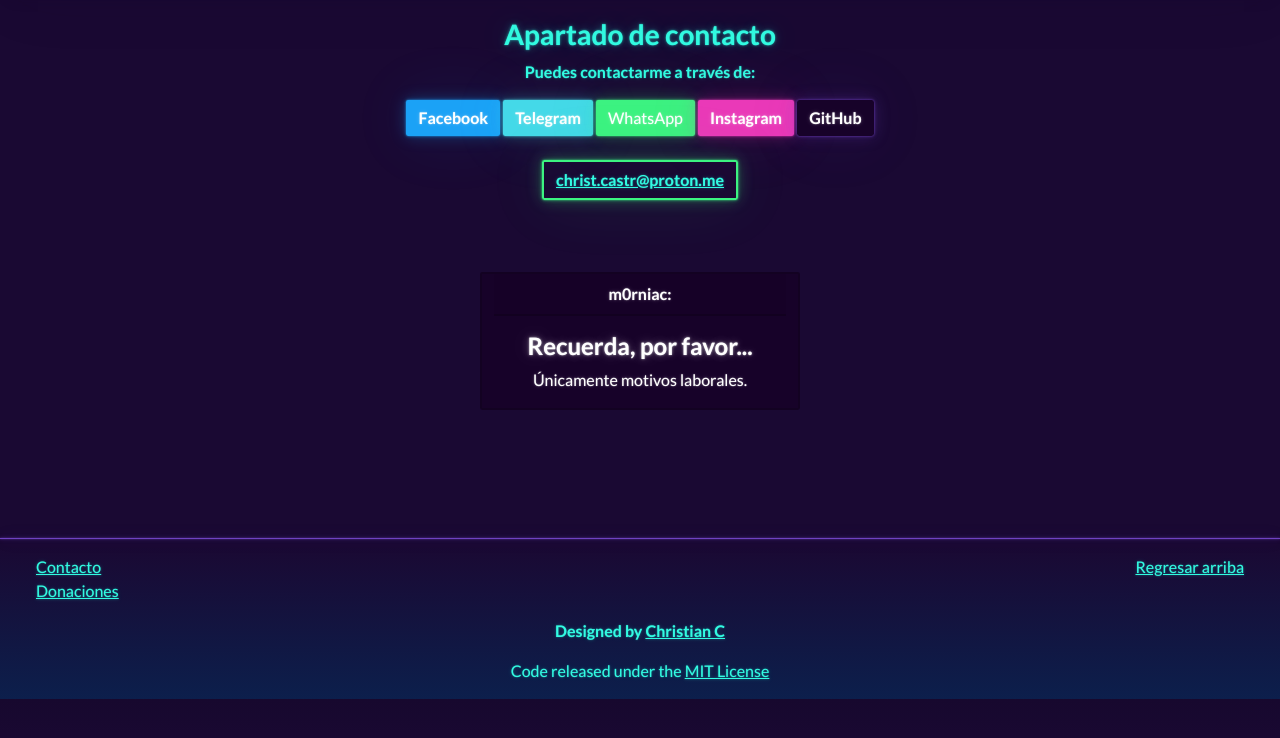
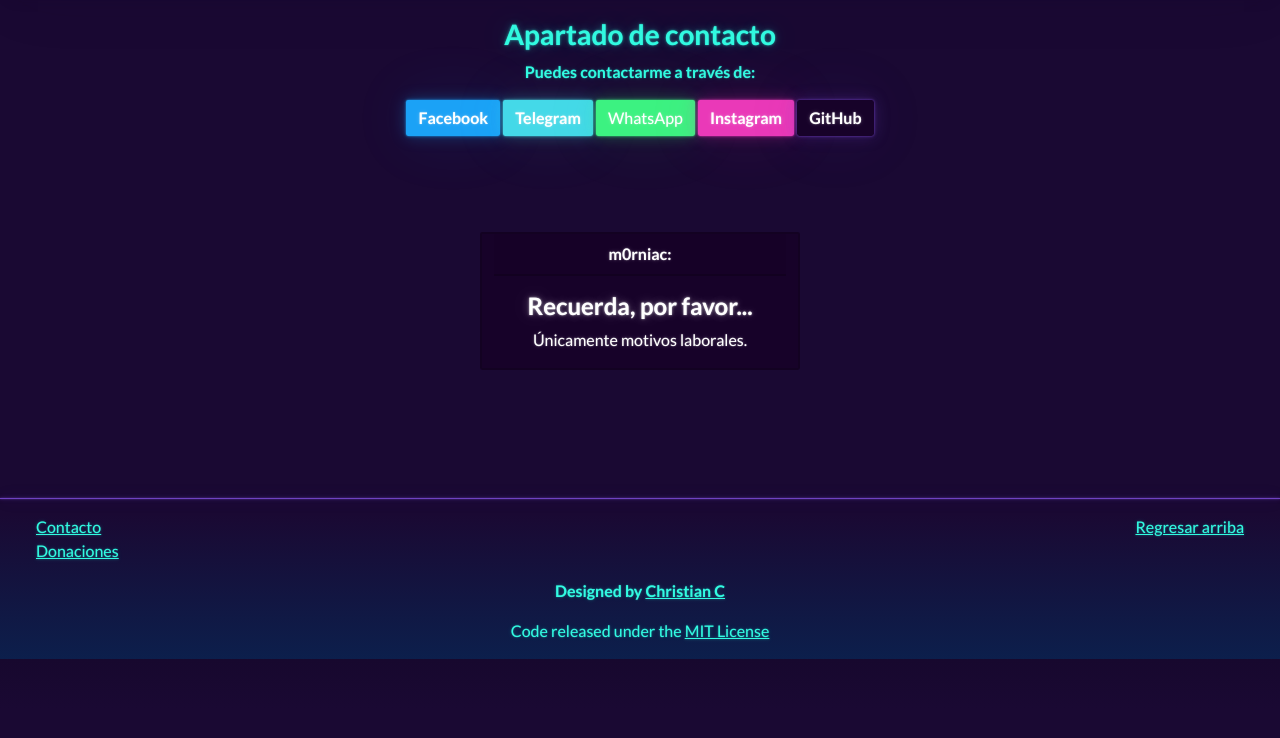
Before and after one commit to m0rniac/m0rniac.github.io, a plain HTML site: page contact.html in a window 1280 px wide. Shown: the part 62-800 px from the top of the page. Drawn offline with nearby package versions, Linux system fonts and the light colour scheme.

Commit message:
Update contact.html

```diff
--- a/contact.html
+++ b/contact.html
@@ -87,11 +87,7 @@
           </button></a
         >
 
-        <br /><br /><button type="button" class="btn btn-outline-success">
-          <a href="mailto:christ.castr@proton.me" target="_blank"
-            ><strong>christ.castr@proton.me</strong></a
-          >
-        </button>
+        <br /><br />
       </div>
     </section>
     <br /><br /><br />
```
